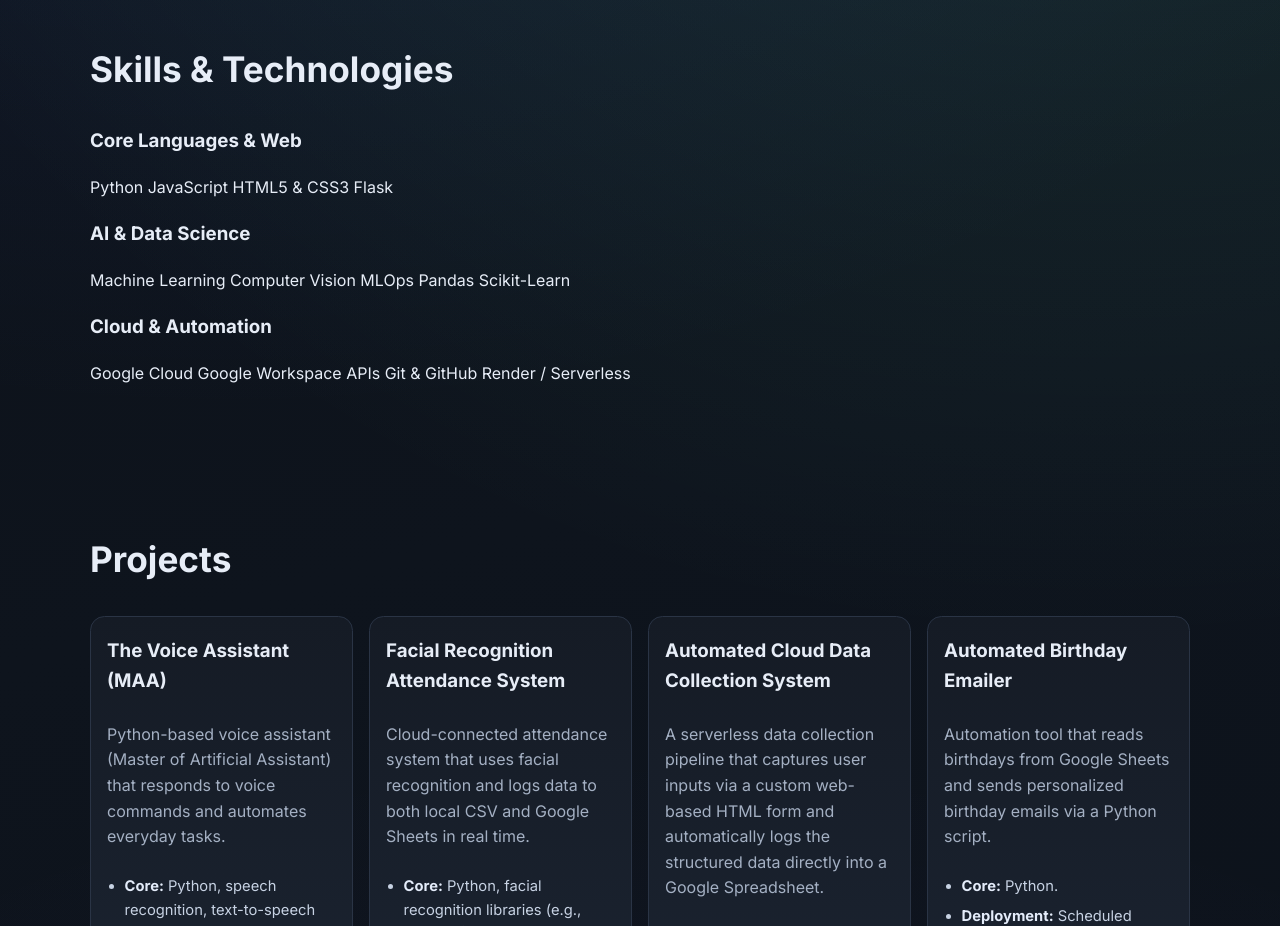
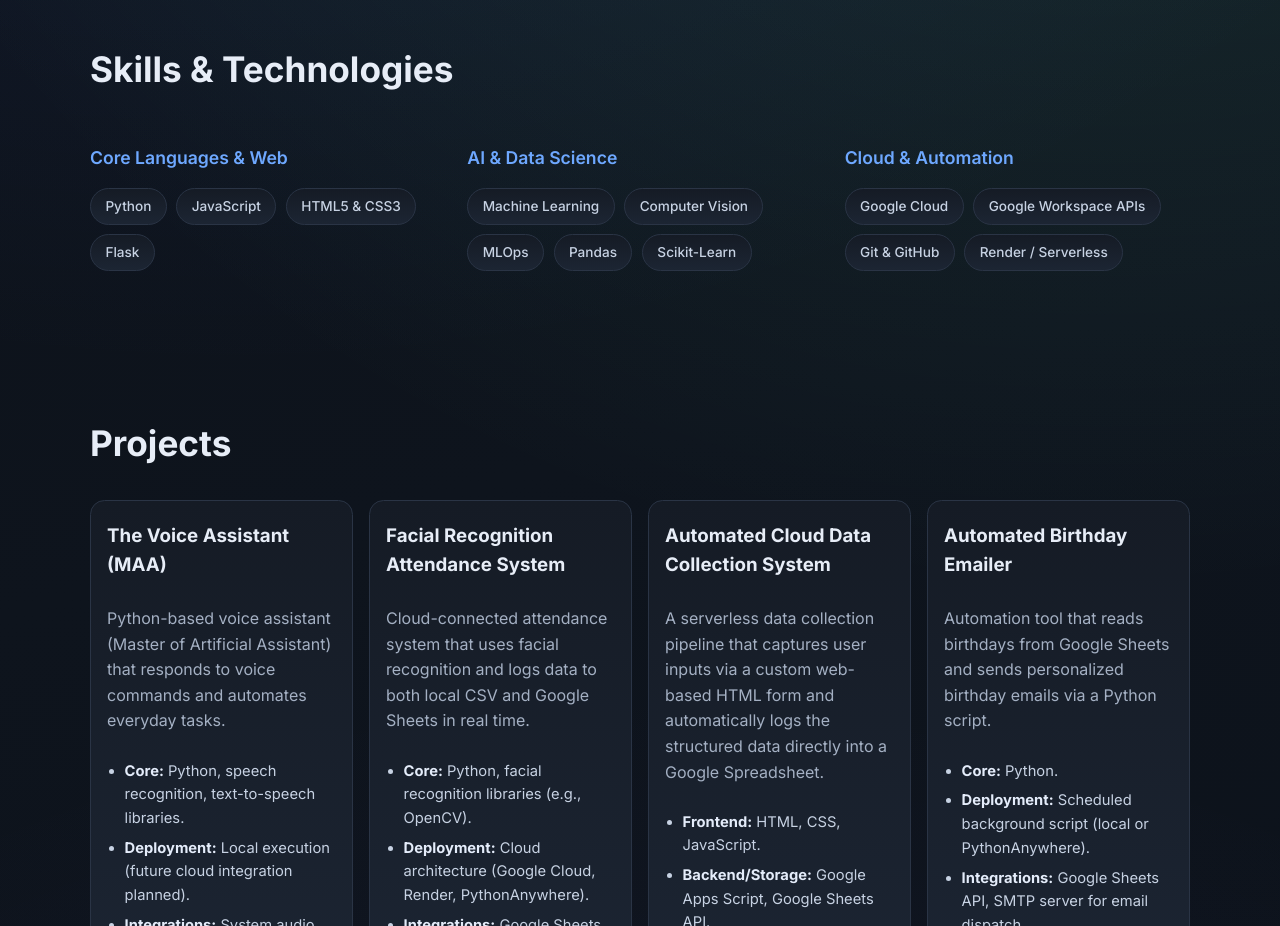
Before and after one commit to Ankanlearn2003/ankan-portfolio, a plain HTML site: page index.html in a window 1280 px wide. Shown: the part 1100-2026 px from the top of the page. Drawn offline with Linux system fonts and the light colour scheme.

Commit message:
Refactor CSS variables and styles for consistency

```diff
--- a/style.css
+++ b/style.css
@@ -219,6 +219,44 @@
   max-width: 70ch;
 }
 
+.skills-wrapper {
+  display: grid;
+  grid-template-columns: repeat(auto-fit, minmax(220px, 1fr));
+  gap: 2rem;
+  margin-top: 1.5rem;
+}
+
+.skill-category-title {
+  font-size: 1.1rem;
+  color: var(--accent);
+  margin-bottom: 1rem;
+  font-weight: 600;
+}
+
+.skills-list {
+  display: flex;
+  flex-wrap: wrap;
+  gap: 0.6rem;
+}
+
+.skill-badge {
+  background: linear-gradient(180deg, var(--surface), var(--surface-2));
+  border: 1px solid var(--border);
+  color: #c7d2e3;
+  padding: 0.4rem 0.9rem;
+  border-radius: 2rem;
+  font-size: 0.85rem;
+  font-weight: 500;
+  transition: transform 0.2s ease, border-color 0.2s ease, color 0.2s ease;
+  cursor: default;
+}
+
+.skill-badge:hover {
+  border-color: var(--accent);
+  color: #ffffff;
+  transform: translateY(-2px);
+}
+
 .projects-grid {
   display: grid;
   grid-template-columns: repeat(auto-fit, minmax(220px, 1fr));
```
